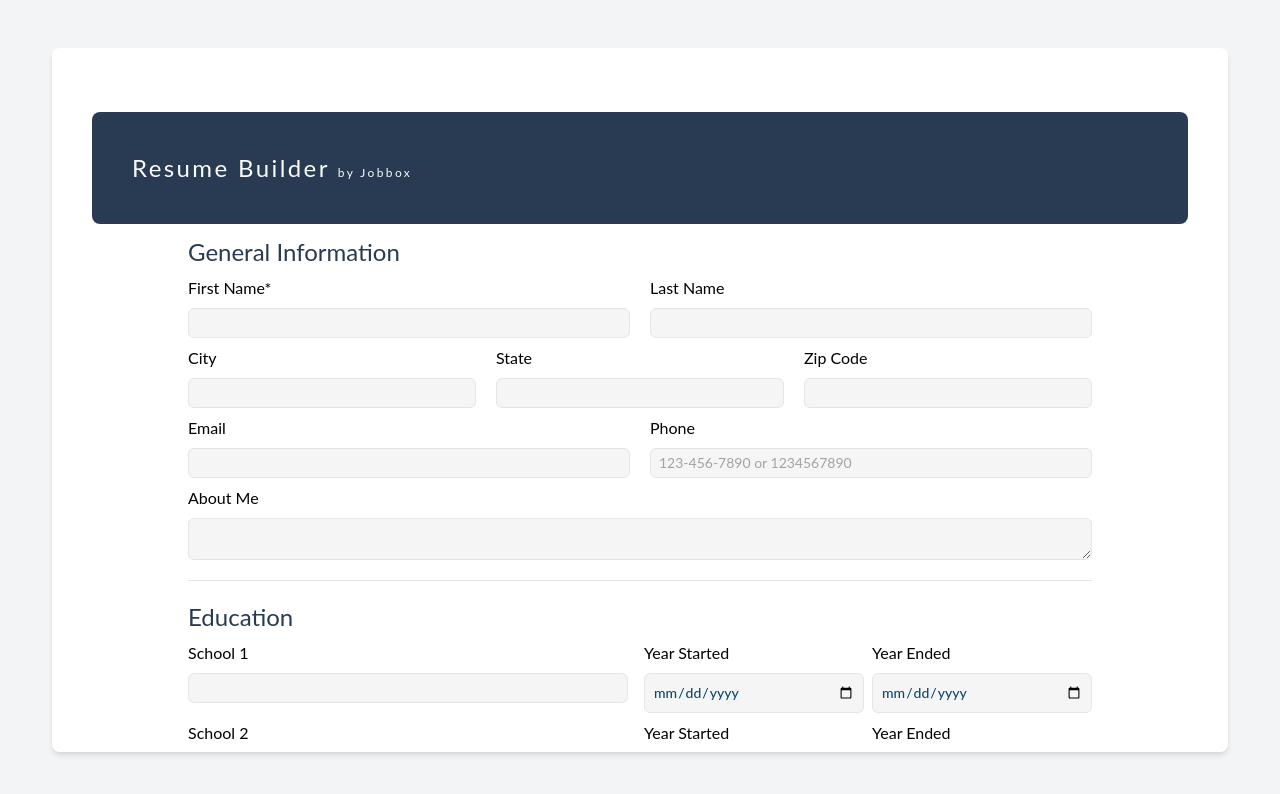
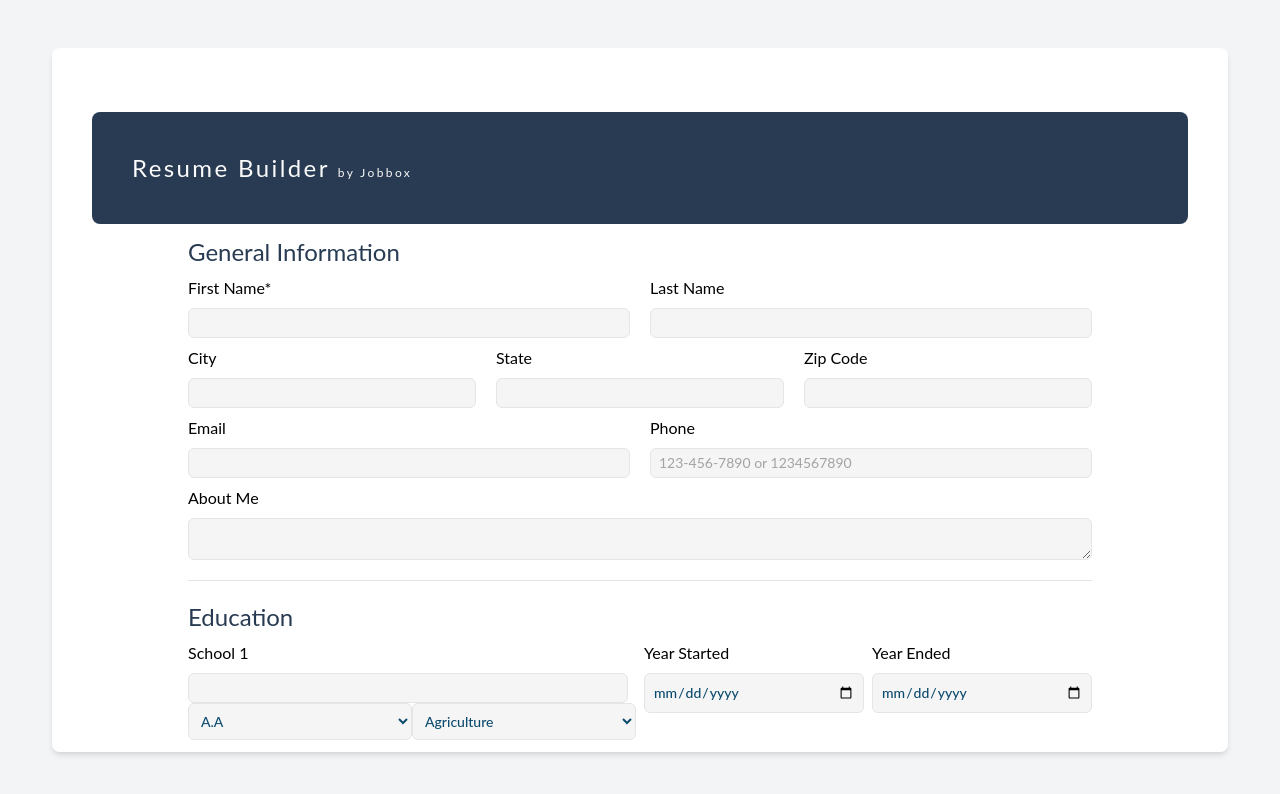
Before and after one commit to gccornejo441/Jobbox, a Next.js app: page /resume-now in a window 1280 px wide. Shown: the top 794 px of the page. Built offline with nearby package versions, Linux system fonts and the light colour scheme.

Commit message:
fixing key errors

```diff
--- a/components/ResumeNow/Builder.js
+++ b/components/ResumeNow/Builder.js
@@ -131,6 +131,7 @@ const Builder = (props) => {
                                         <div className="flex flex-col">
                                             <label className="py-2" htmlFor="school_1">School 1</label>
                                             <input maxLength="50" className="p-1 inline-block align-middle text-sm font-medium text-blue-900 mr-2 xl:bg-gray-100 border border-gray-200 rounded-md pl-2" name="school_1" />
+                                            <MajorOpt />
                                         </div>
                                         <div className="sm:grid grid-cols-2 gap-2">
                                             <div className="flex flex-col">
@@ -147,6 +148,7 @@ const Builder = (props) => {
                                         <div className="flex flex-col">
                                             <label className="py-2" htmlFor="school_2">School 2</label>
                                             <input maxLength="50" className="p-1 inline-block align-middle text-sm font-medium text-blue-900 mr-2 xl:bg-gray-100 border border-gray-200 rounded-md pl-2" name="school_2" />
+                                            <MajorOpt />
                                         </div>
                                         <div className="sm:grid grid-cols-2 gap-2">
                                             <div className="flex flex-col">
@@ -163,6 +165,7 @@ const Builder = (props) => {
                                         <div className="flex flex-col">
                                             <label className="py-2" htmlFor="school_3">School 3</label>
                                             <input maxLength="50" className="p-1 inline-block align-middle text-sm font-medium text-blue-900 mr-2 xl:bg-gray-100 border border-gray-200 rounded-md pl-2" name="school_3" />
+                                            <MajorOpt />
                                         </div>
                                         <div className="sm:grid grid-cols-2 gap-2">
                                             <div className="flex flex-col">
```
